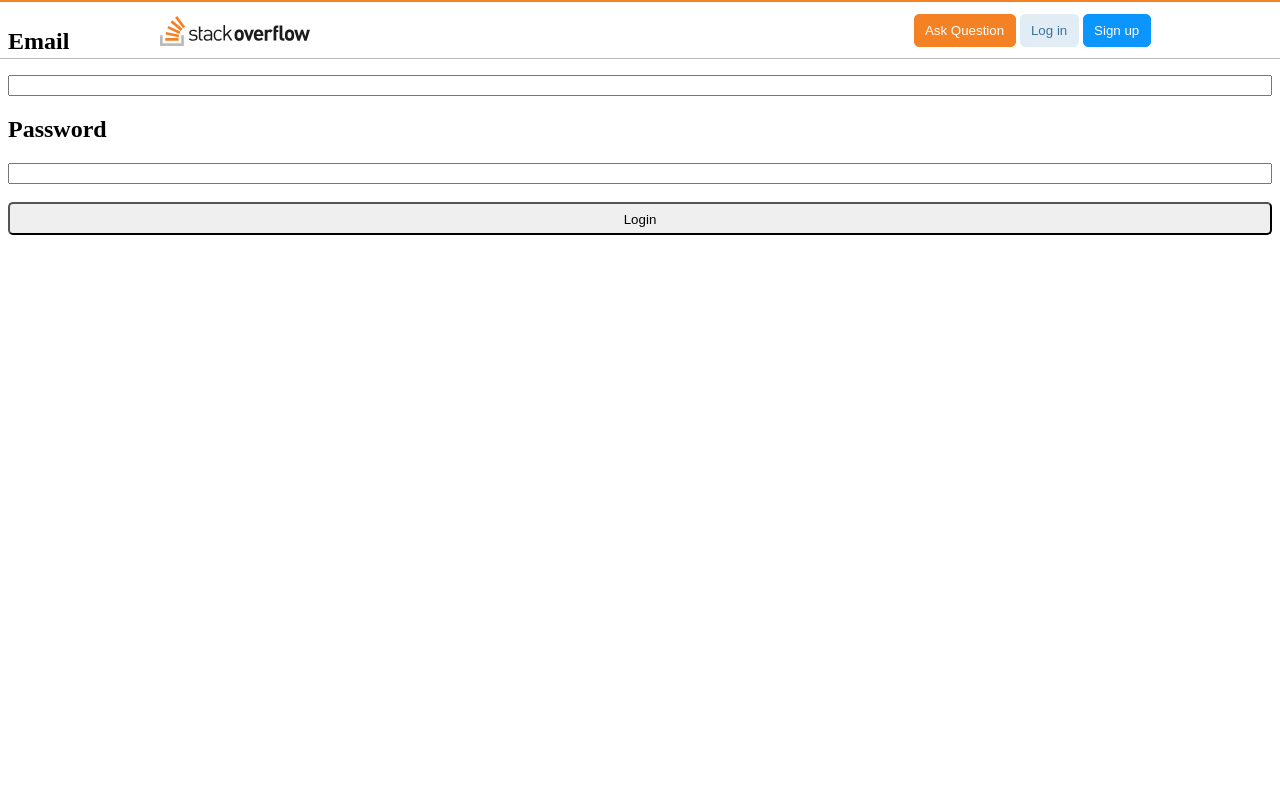
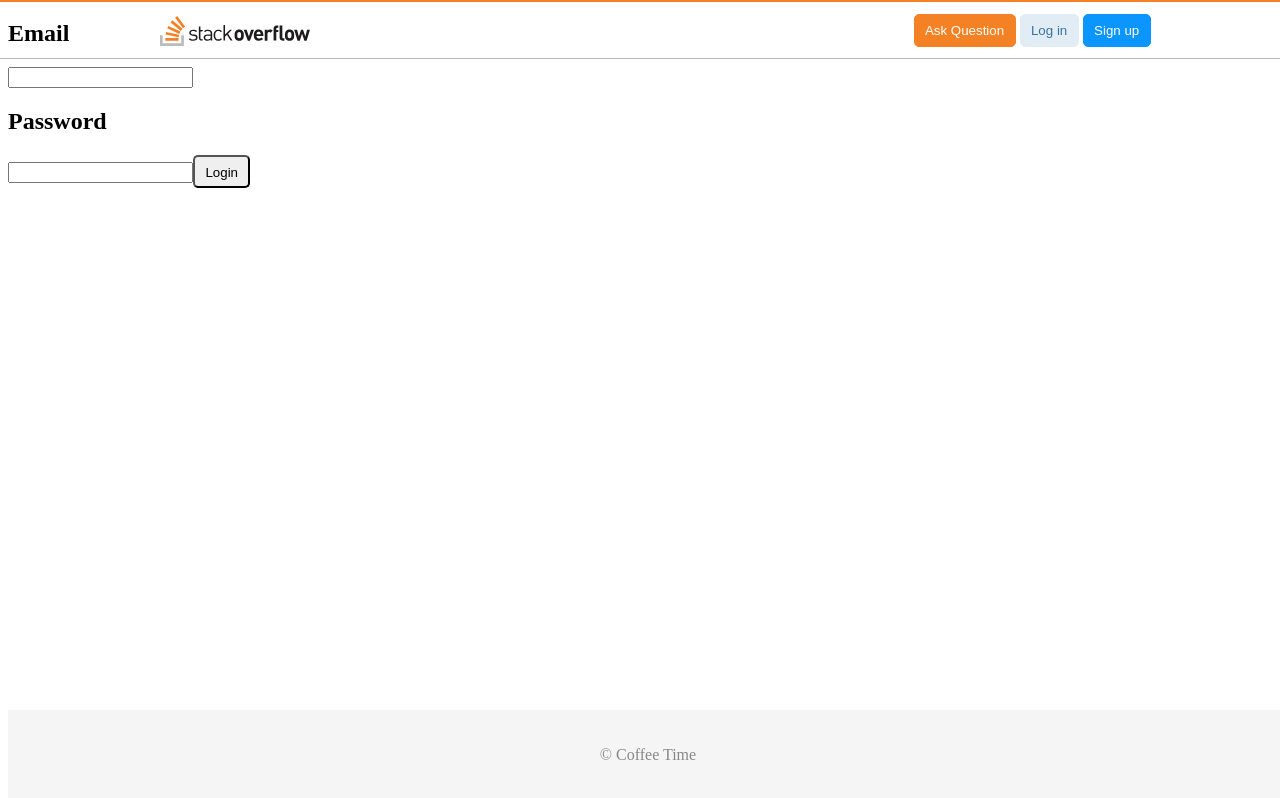
Before and after one commit to codestates-seb/seb45_pre_020, a React (Create React App) app in the folder Client/stackoverflowclient/: page /login in a window 1280 px wide. Built offline with nearby package versions, Linux system fonts and the light colour scheme.

Commit message:
footer, signup, login 구현 중

```diff
--- a/Client/stackoverflowclient/src/App.js
+++ b/Client/stackoverflowclient/src/App.js
@@ -1,6 +1,6 @@
 import { BrowserRouter, Routes, Route } from 'react-router-dom';
 import Header from './components/header/header';
-// import Footer from './components/Footer';
+import Footer from './components/footer/footer';
 import Main from './Pages/Main/Main';
 import Login from './Pages/Login/Login';
 import Signup from './Pages/Signup/Signup';
@@ -22,7 +22,7 @@ export default function App() {
         {/* <Route path="/ask" element={<Ask />} /> */}
       </Routes>
 
-      {/* <Footer /> */}
+      <Footer />
     </BrowserRouter>
   );
 }
--- a/Client/stackoverflowclient/src/Pages/Login/Login.js
+++ b/Client/stackoverflowclient/src/Pages/Login/Login.js
@@ -1,6 +1,8 @@
 import { useState } from 'react';
 import { useDispatch } from 'react-redux';
 import { login } from '../../redux/reducers/loginSlice';
+import './Login.css';
+import axios from 'axios';
 
 export default function Login() {
   const dispatch = useDispatch();
@@ -17,32 +19,26 @@ export default function Login() {
   };
 
   const onClickLogin = () => {
-    // e.preventDefault();
+    const userinfo = { inputEmail, inputPw };
 
-    // console.log('Email', inputEmail);
-    // console.log('Password', inputPw);
-
-    // let body = {
-    //   email: inputEmail,
-    //   password: inputPw,
-    // };
-    const user = { inputEmail, inputPw };
-    dispatch(login(user));
+    axios
+      .post('/auths/process_login', userinfo)
+      .then((response) => {
+        console.log(response.data.message);
+        dispatch(login(response.data.user));
+      })
+      .catch((error) => {
+        console.error('Error : ', error);
+      });
   };
 
   return (
     <div>
-      <form
-        style={{ display: 'flex', flexDirection: 'column' }}
-        onSubmit={onClickLogin}
-      >
-        <h2>Email</h2>
-        <input type="email" value={inputEmail} onChange={handleInputEmail} />
-        <h2>Password</h2>
-        <input type="password" value={inputPw} onChange={handleInputPw} />
-        <br />
-        <button formAction="">Login</button>
-      </form>
+      <h2>Email</h2>
+      <input type="email" value={inputEmail} onChange={handleInputEmail} />
+      <h2>Password</h2>
+      <input type="password" value={inputPw} onChange={handleInputPw} />
+      <button onClick={onClickLogin}>Login</button>
     </div>
   );
 }
--- a/Client/stackoverflowclient/src/Pages/Signup/Signup.js
+++ b/Client/stackoverflowclient/src/Pages/Signup/Signup.js
@@ -1,6 +1,8 @@
 import { useState } from 'react';
 import { useDispatch } from 'react-redux';
 import { signup } from '../../redux/reducers/signupSlice';
+import './Signup.css';
+import axios from 'axios';
 
 export default function Signup() {
   const dispatch = useDispatch();
@@ -23,23 +25,27 @@ export default function Signup() {
 
   const onClickSignup = () => {
     const newUser = { inputName, inputEmail, inputPw };
-    dispatch(signup(newUser));
+
+    axios
+      .post('/', newUser) // 회원정보 서버로 전달
+      .then((response) => {
+        console.log(response.data.message); // 백엔드에서 보낸 응답 메시지
+        dispatch(signup(newUser)); // 리덕스 스토어 상태 업데이트
+      })
+      .catch((error) => {
+        console.error('Error : ', error);
+      });
   };
 
   return (
     <div>
-      <form
-        style={{ display: 'flex', flexDirection: 'column' }}
-        onSubmit={onClickSignup}
-      >
-        <h3>Email</h3>
-        <input type="text" value={inputName} onChange={handleInputName} />
-        <h3>Name</h3>
-        <input type="email" value={inputEmail} onChange={handleInputEmail} />
-        <h3>Password</h3>
-        <input type="password" value={inputPw} onChange={handleInputPw} />
-        <button formAction="">회원가입</button>
-      </form>
+      <h2>Email</h2>
+      <input type="text" value={inputName} onChange={handleInputName} />
+      <h2>Name</h2>
+      <input type="email" value={inputEmail} onChange={handleInputEmail} />
+      <h2>Password</h2>
+      <input type="password" value={inputPw} onChange={handleInputPw} />
+      <button onClick={onClickSignup}>회원가입</button>
     </div>
   );
 }
--- a/Client/stackoverflowclient/src/components/footer/footer.css
+++ b/Client/stackoverflowclient/src/components/footer/footer.css
@@ -0,0 +1,16 @@
+footer {
+  background-color: #f5f5f5;
+  padding: 20px 0;
+  width: 100vw;
+  text-align: center;
+  position: fixed;
+  bottom: 0;
+}
+
+.footer-content {
+  margin: 0 auto;
+}
+
+p {
+  color: #888;
+}
--- a/Client/stackoverflowclient/src/components/footer/footer.js
+++ b/Client/stackoverflowclient/src/components/footer/footer.js
@@ -1 +1,13 @@
-<Footer></Footer>
+import './footer.css';
+
+function Footer() {
+  return (
+    <footer>
+      <div className="footer-content">
+        <p>&copy; Coffee Time</p>
+      </div>
+    </footer>
+  );
+}
+
+export default Footer;
```
